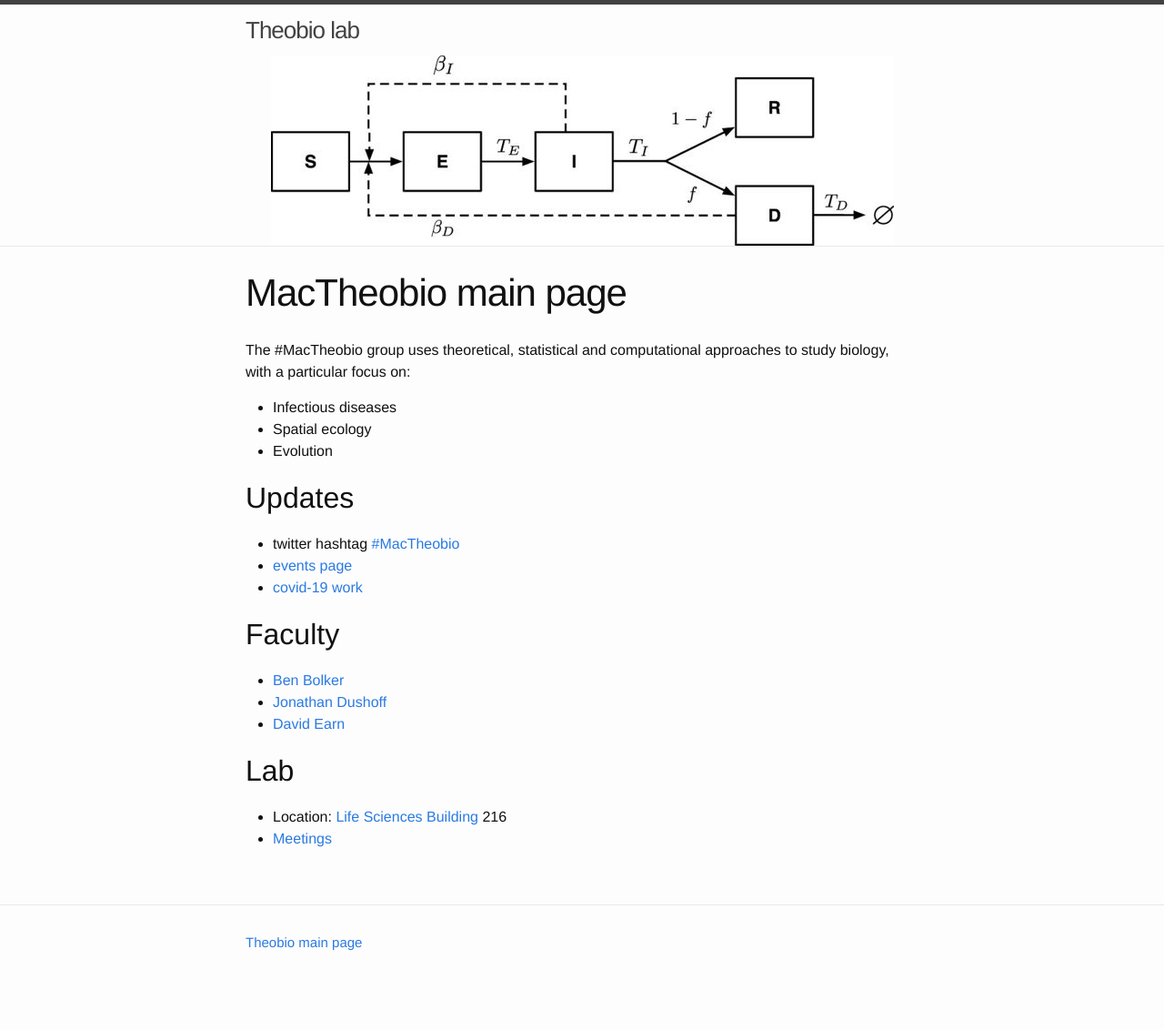
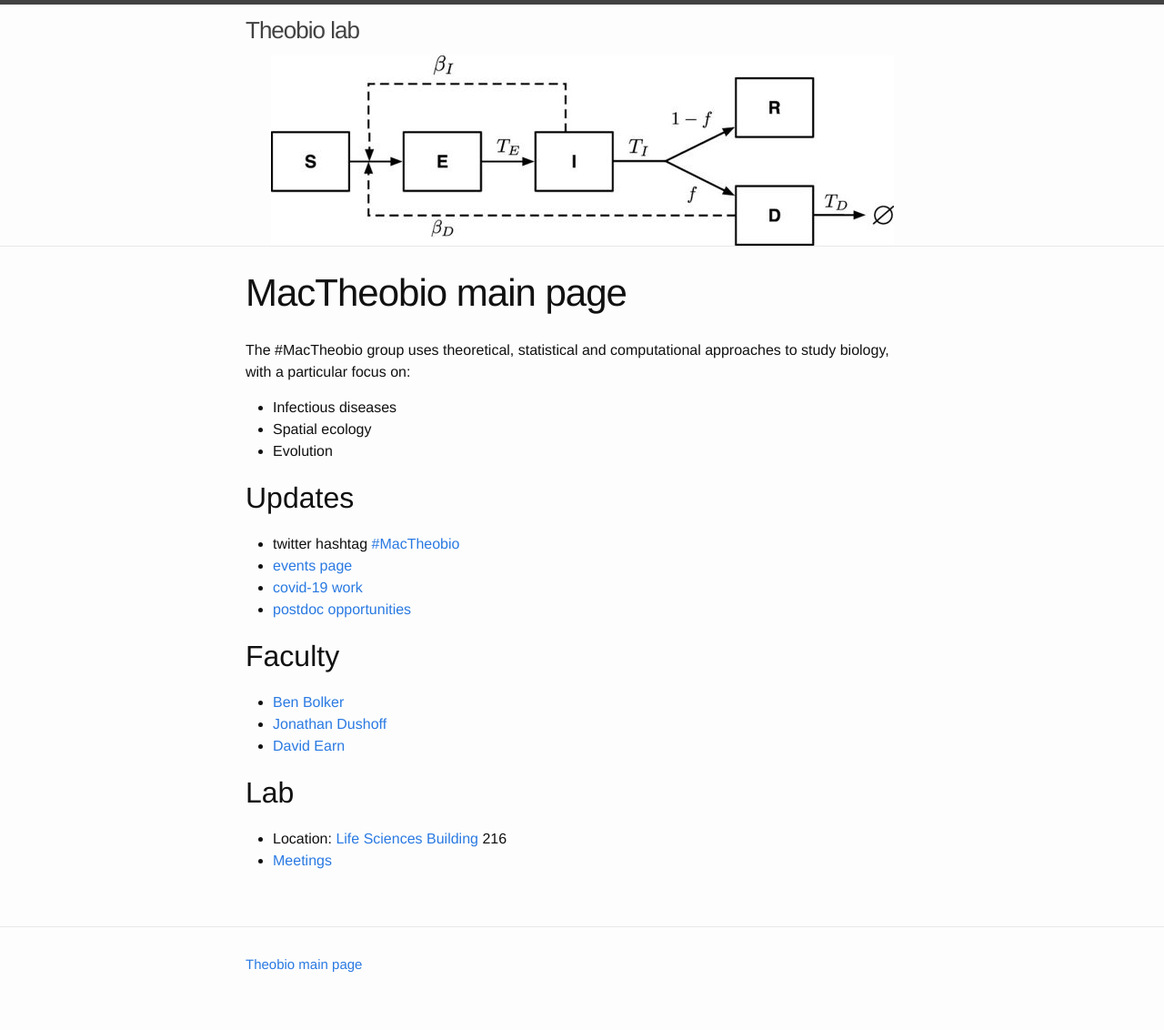
Before and after one commit to mac-theobio/mac-theobio.github.io, a Jekyll site: the page built from index.md, in a window 1280 px wide. Shown: the whole page at 91% size. Built offline with Jekyll 4.4.1, drawn with Linux system fonts in a browser that asks for light colours; before the commit the page ends 1108 px from its top, so only the background shows below that.

Commit message:
link to postdoc ad

```diff
--- a/index.md
+++ b/index.md
@@ -16,6 +16,7 @@ Updates
 * twitter hashtag [#MacTheobio](https://twitter.com/hashtag/mactheobio)
 * [events page](events/index.html)
 * [covid-19 work](covid-19/index.html)
+* [postdoc opportunities](postdoc.html)
 
 Faculty
 -------
```
